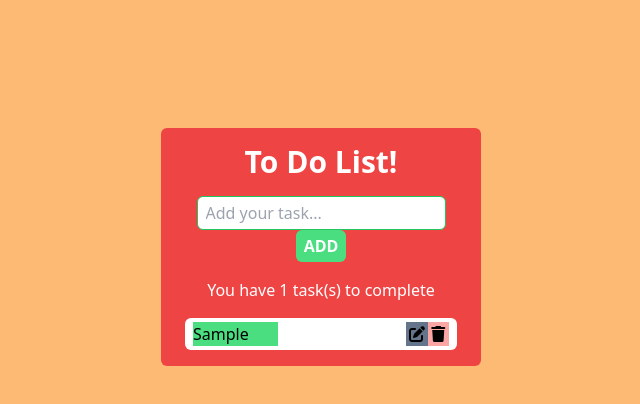
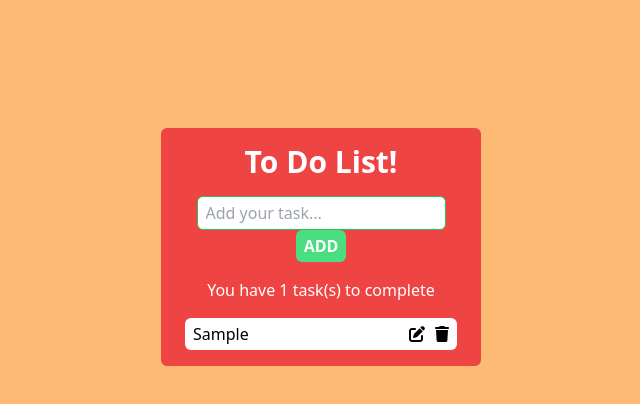
Before and after one commit to mokarram280/Todo_List, a website built with Vite: page index.html in a window 1280 px wide. Both pictures are taken after typing "Sample" into the empty fields and a click on the button "ADD". Shown: the whole page, without its empty margins (319-959 px from the left). Built offline with nearby package versions, Linux system fonts and the light colour scheme.

Commit message:
hover style added

```diff
--- a/src/style.css
+++ b/src/style.css
@@ -5,15 +5,21 @@
 
 @layer components {
     .task {
-        @apply bg-white grid grid-cols-3 justify-between rounded-md py-1 px-2;
+        @apply bg-white rounded-md py-4 px-4 mt-2 relative;
     }
     #taskName {
-        @apply bg-green-400 text-start w-full
+        @apply  absolute start-2 top-1;
     }
     #edit {
-        @apply text-center bg-slate-500 w-1/4 ml-32
+        @apply absolute end-8 top-1;
     }
     #delete {
-        @apply bg-red-300 text-center w-1/4 ml-16
+        @apply absolute end-2 top-1;
+    }
+    #edit:hover{
+        @apply text-blue-500 transition;
+    }
+    #delete:hover{
+        @apply text-red-500 transition;
     }
 }
```
